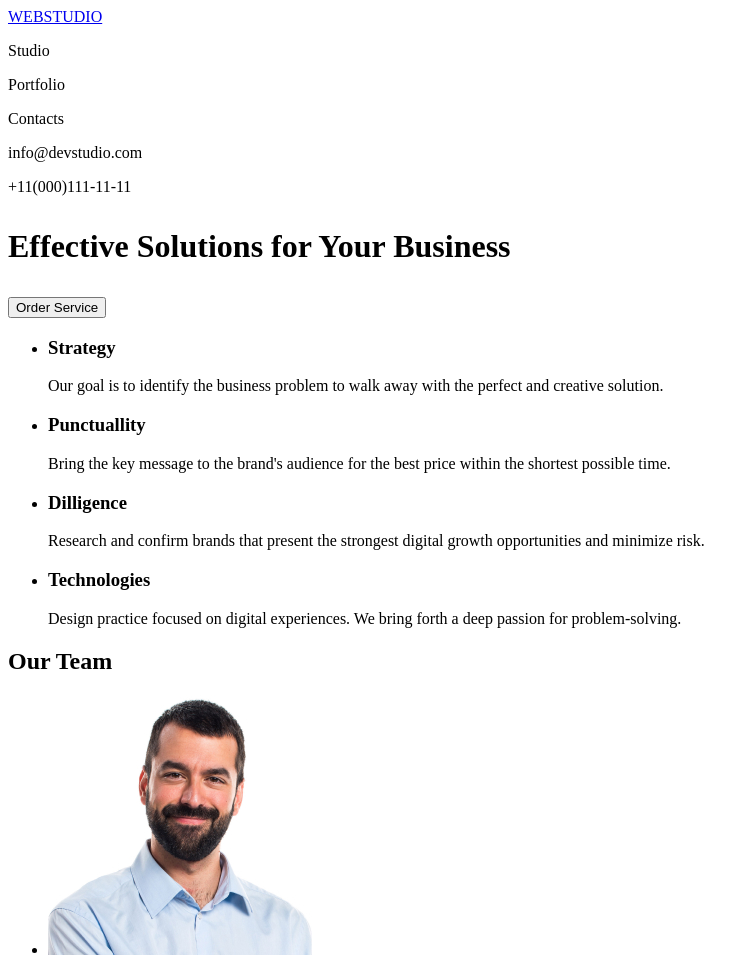
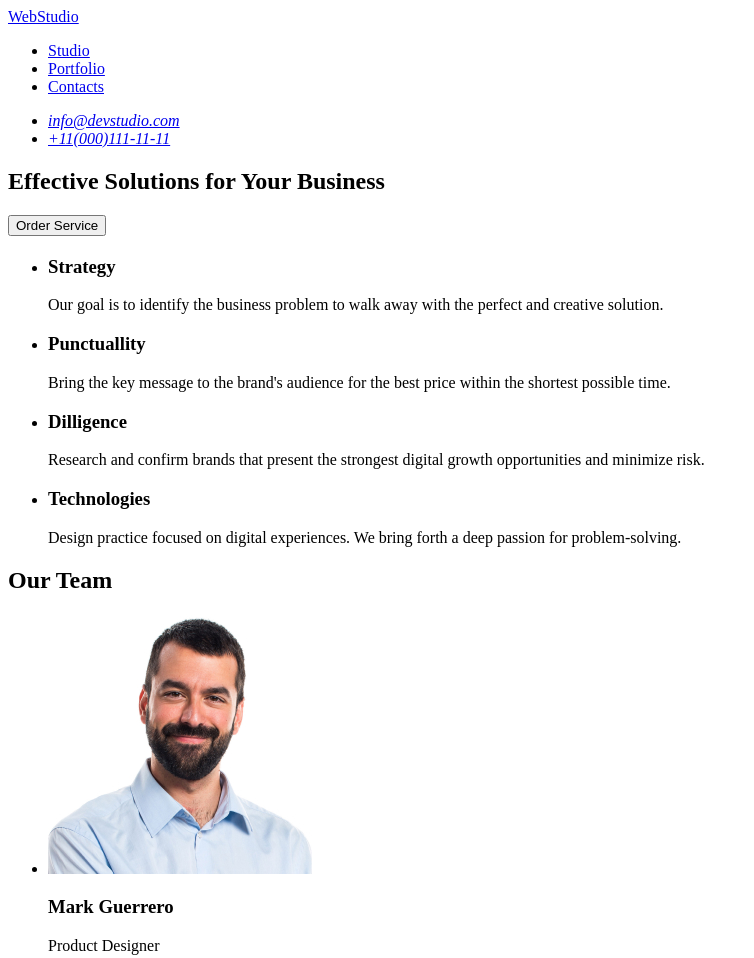
Before and after one commit to Margarita353/goit-markup-hw-1, a plain HTML site: page index.html in a window 1280 px wide. Shown: the top 958 px of the page, without its empty margins (0-754 px from the left). Drawn offline with Linux system fonts and the light colour scheme.

Commit message:
uppdate index html file

```diff
--- a/index.html
+++ b/index.html
@@ -9,25 +9,41 @@
 
     <!--HEADER-->
     <header>
-        <a href="WEBSTUDIO">WEBSTUDIO</a>
         <nav>
-            <p>Studio</p>
-            <p>Portfolio</p>
-            <p>Contacts</p>
+        <a href="./index.html">WebStudio</a>
+           <ul>
+            <li>
+                <a href="./index.html">Studio</a>
+            </li>
+            <li>
+                <a href="./index.html">Portfolio</a>
+            </li>
+            <li>
+                <a href="./index.html">Contacts</a>
+            </li>
+           </ul>
         </nav>
-        <div>
-            <p>info@devstudio.com</p>
-            <p>+11(000)111-11-11</p>
-        </div>
-        <h1>
-            <p>Effective Solutions for Your Business</p>
-        </h1>
-        <button>Order Service</button>
+        <address>
+            <ul>
+            <li>
+                <a href="mailto:info@devstudio.com">info@devstudio.com</a>
+            </li>
+            <li>
+                <a href="tel:+11(000)111-11-11">+11(000)111-11-11</a>
+            </li>
+            </ul>
+        </address>
     </header>
 
     <!--MAIN-->
     <main>
-        <section-benefits>
+        <section>
+            <h1>Effective Solutions for Your Business</h1>
+            <button>Order Service</button>
+        </section>
+
+        <section>
+            <h2></h2>
        <ul>
         <li>
             <h3>Strategy</h3>
@@ -49,7 +65,7 @@
        </ul>
        </section>
 
-       <section-our-team>
+       <section>
        <h2>Our Team</h2>
        <ul>
         <li>
@@ -94,7 +110,7 @@
 
     <!--FOOTER-->
     <footer>
-        <a href="WEBSTUDIO">WEBSTUDIO</a>
+        <a href="./index.html">WebStudio</a>
         <p>Increase the flow of customers and sales for your business with digital marketing & growth solutions.</p>
     </footer>
 
```
